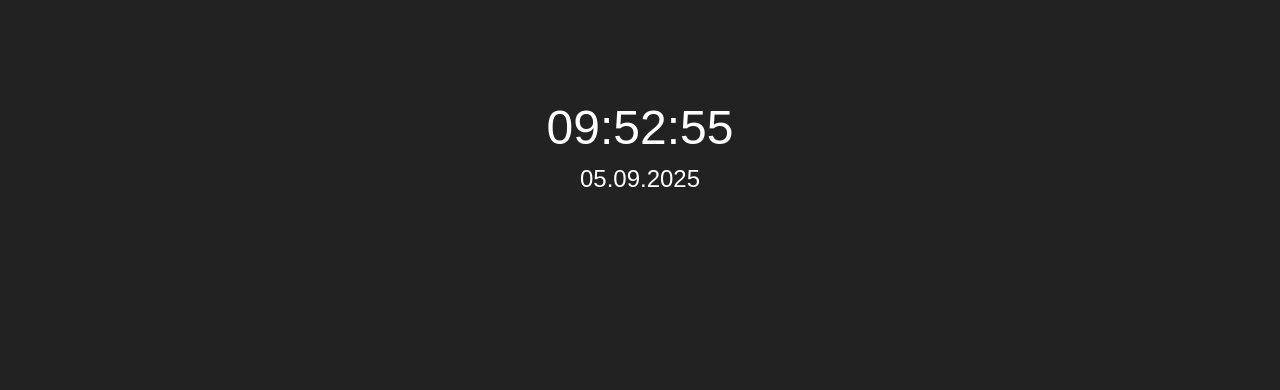
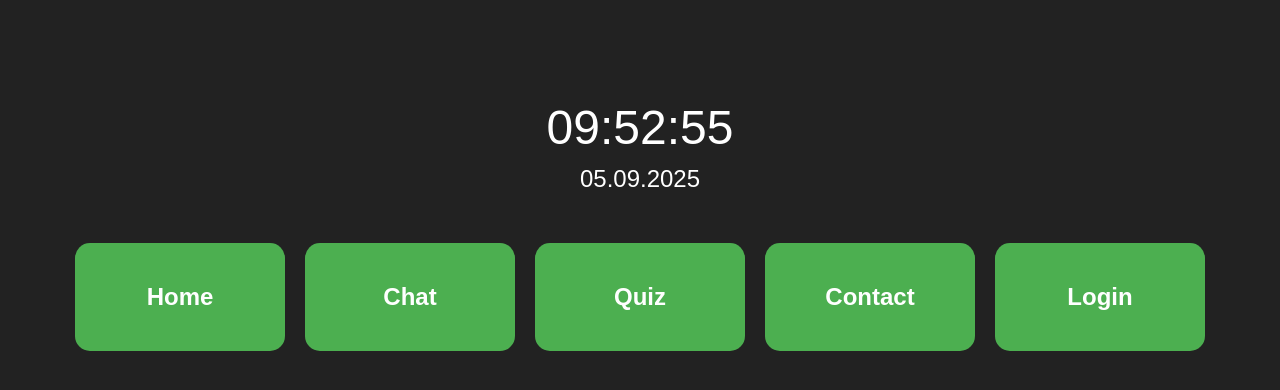
Before and after one commit to ga6bby/naytto, a plain HTML site: page index.html in a window 1280 px wide. Drawn offline with Linux system fonts and the light colour scheme.

Commit message:
add html

```diff
--- a/index.html
+++ b/index.html
@@ -19,6 +19,28 @@
             #date {
                 font-size: 1.5em;
             }
+            #dashboard {
+                display: flex;
+                justify-content: center;
+                flex-wrap: wrap;
+                gap: 20px;
+                margin: 50px 20px;
+            }
+            .dash-box {
+                background-color: #4CAF50;
+                padding: 40px 30px;
+                border-radius: 15px;
+                color: white;
+                font-size: 1.5em;
+                font-weight: bold;
+                text-decoration: none;
+                width: 150px;
+                text-align: center;
+                transition: background-color 0.3s;
+            }
+            .dash-box:hover {
+                background-color: #45a049;
+            }
         </style>
     </head>
     <body>
@@ -26,6 +48,14 @@
         <div id="clock">00:00:00</div>
         <div id="date">00.00.0000</div>
 
+        <div id="dashboard">
+            <a href="index.html" class="dash-box">Home</a>
+            <a href="chat.html" class="dash-box">Chat</a>
+            <a href="quizzes.html" class="dash-box">Quiz</a>
+            <a href="contact.html" class="dash-box">Contact</a>
+            <a href="login.html" class="dash-box">Login</a>
+        </div>
+
         <!-- Link2Javascript -->
          <script src="clock.js"></script>
     </body>
```
